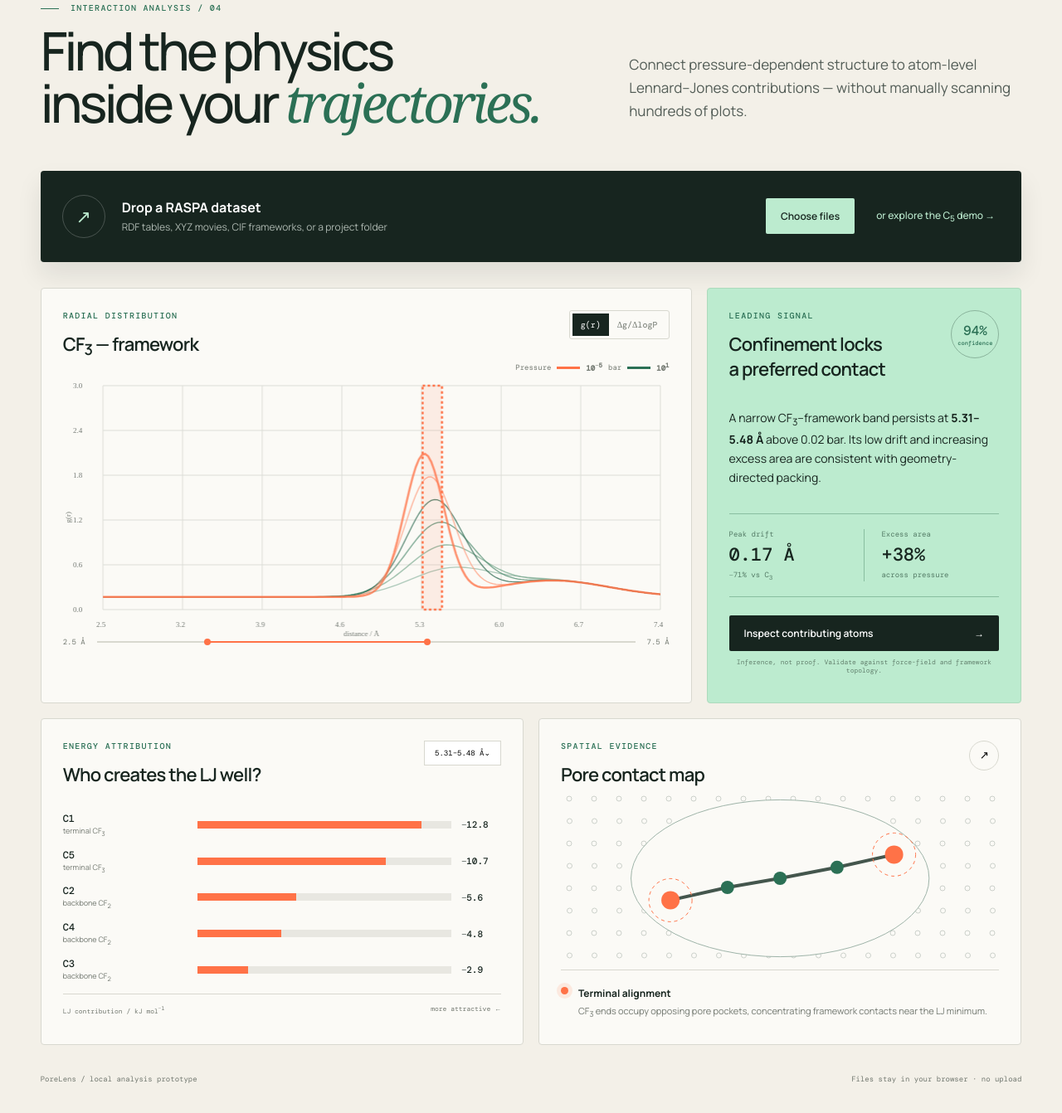
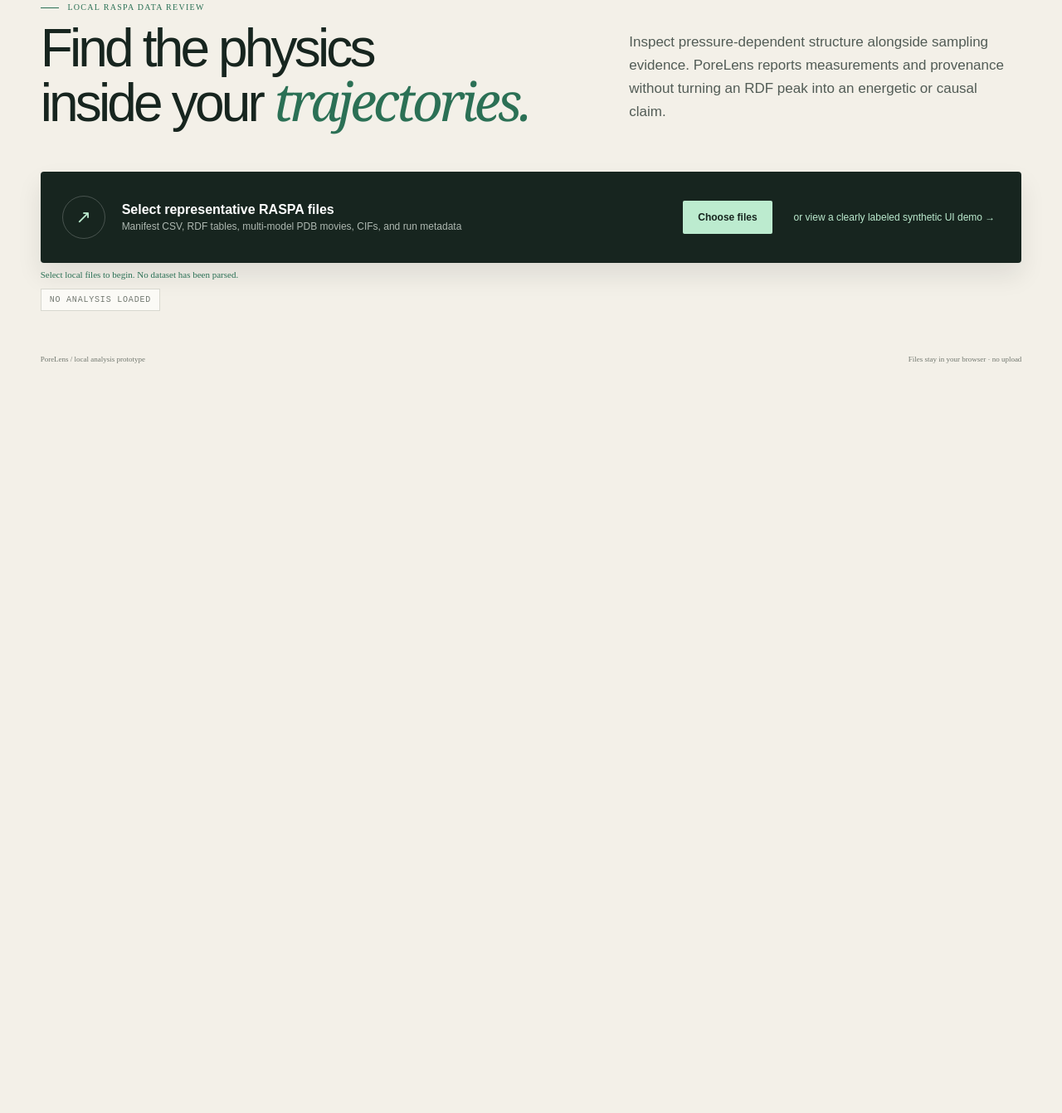
Before and after one commit to ChristianM2028/PoreLens-v1, a plain HTML site: page index.html in a window 1280 px wide. Shown: the part 139-1481 px from the top of the page at 83% size. After the commit the page ends 800 px from the top, so only its background shows below. Drawn offline with nearby package versions, Linux system fonts and the light colour scheme.

Commit message:
Clarify synthetic demo before real-data import

```diff
--- a/app.js
+++ b/app.js
@@ -1,7 +1,20 @@
+import { APP_MODES, summarizeSelectedFiles, viewForMode } from './ui-state.mjs';
+
 const rdfCanvas = document.querySelector('#rdfCanvas');
 const poreCanvas = document.querySelector('#poreCanvas');
 const fileInput = document.querySelector('#fileInput');
 const status = document.querySelector('#fileStatus');
+const workspace = document.querySelector('#demoWorkspace');
+const modeBanner = document.querySelector('#modeBanner');
+
+function setMode(mode, files = []) {
+  const view = viewForMode(mode, summarizeSelectedFiles(files));
+  workspace.hidden = view.workspaceHidden;
+  modeBanner.textContent = view.badge;
+  modeBanner.classList.toggle('synthetic', mode === APP_MODES.SYNTHETIC);
+  status.textContent = view.status;
+  if (!view.workspaceHidden) requestAnimationFrame(() => { drawRdf(); drawPore(); });
+}
 
 function fitCanvas(canvas) {
   const ratio = window.devicePixelRatio || 1;
@@ -17,7 +30,7 @@ function drawRdf() {
   const { context: c, width: w, height: h } = fitCanvas(rdfCanvas);
   const pad = { left: 48, right: 12, top: 12, bottom: 33 };
   const pw = w - pad.left - pad.right, ph = h - pad.top - pad.bottom;
-  c.font = '9px DM Mono'; c.strokeStyle = '#dcddd7'; c.fillStyle = '#747a74'; c.lineWidth = 1;
+  c.font = '9px ui-monospace'; c.strokeStyle = '#dcddd7'; c.fillStyle = '#747a74'; c.lineWidth = 1;
   for (let i = 0; i <= 5; i++) {
     const y = pad.top + ph * i / 5; c.beginPath(); c.moveTo(pad.left, y); c.lineTo(w-pad.right, y); c.stroke();
     c.fillText((3-i*.6).toFixed(1), 12, y+3);
@@ -55,14 +68,14 @@ function drawPore() {
 
 function handleFiles(files){
   if(!files.length)return;
-  const types=[...files].reduce((a,f)=>{const ext=f.name.split('.').pop().toUpperCase();a[ext]=(a[ext]||0)+1;return a},{});
-  status.textContent=`✓ ${files.length} files indexed locally · ${Object.entries(types).map(([k,v])=>`${v} ${k}`).join(' · ')} · ready to map`;
+  setMode(APP_MODES.FILES_SELECTED, files);
 }
 fileInput.addEventListener('change',e=>handleFiles(e.target.files));
-document.querySelector('#demoButton').addEventListener('click',()=>{status.textContent='✓ C₅ demo loaded · 48 pressure states · 12,400 trajectory frames';drawRdf();drawPore()});
+document.querySelector('#demoButton').addEventListener('click',()=>setMode(APP_MODES.SYNTHETIC));
 document.querySelector('#inspectButton').addEventListener('click',()=>document.querySelector('#details').scrollIntoView({behavior:'smooth'}));
 document.querySelectorAll('.segmented button').forEach(button=>button.addEventListener('click',e=>{e.currentTarget.parentElement.querySelectorAll('button').forEach(b=>b.classList.remove('active'));e.currentTarget.classList.add('active')}));
 const drop=document.querySelector('#dropzone');
 ['dragenter','dragover'].forEach(name=>drop.addEventListener(name,e=>{e.preventDefault();drop.style.outline='2px solid #ff7247'}));
 ['dragleave','drop'].forEach(name=>drop.addEventListener(name,e=>{e.preventDefault();drop.style.outline='none';if(e.dataTransfer)handleFiles(e.dataTransfer.files)}));
-window.addEventListener('resize',()=>{drawRdf();drawPore()});drawRdf();drawPore();
+window.addEventListener('resize',()=>{if (!workspace.hidden) { drawRdf(); drawPore(); }});
+setMode(APP_MODES.EMPTY);
--- a/index.html
+++ b/index.html
@@ -4,9 +4,6 @@
   <meta charset="utf-8">
   <meta name="viewport" content="width=device-width,initial-scale=1">
   <title>PoreLens — RASPA trajectory forensics</title>
-  <link rel="preconnect" href="https://fonts.googleapis.com">
-  <link rel="preconnect" href="https://fonts.gstatic.com" crossorigin>
-  <link href="https://fonts.googleapis.com/css2?family=DM+Mono:wght@400;500&family=Manrope:wght@400;500;600;700&display=swap" rel="stylesheet">
   <link rel="stylesheet" href="styles.css">
 </head>
 <body>
@@ -19,24 +16,27 @@
   <main id="workspace">
     <section class="hero">
       <div>
-        <p class="eyebrow"><span></span> INTERACTION ANALYSIS / 04</p>
+        <p class="eyebrow"><span></span> LOCAL RASPA DATA REVIEW</p>
         <h1>Find the physics<br>inside your <em>trajectories.</em></h1>
       </div>
-      <p class="hero-copy">Connect pressure-dependent structure to atom-level Lennard–Jones contributions — without manually scanning hundreds of plots.</p>
+      <p class="hero-copy">Inspect pressure-dependent structure alongside sampling evidence. PoreLens reports measurements and provenance without turning an RDF peak into an energetic or causal claim.</p>
     </section>
 
     <section class="upload-card" id="dropzone">
       <div class="upload-icon">↗</div>
-      <div><strong>Drop a RASPA dataset</strong><span>RDF tables, XYZ movies, CIF frameworks, or a project folder</span></div>
-      <label class="button light">Choose files<input id="fileInput" type="file" multiple accept=".csv,.dat,.txt,.xyz,.cif,.json"></label>
-      <button class="text-button" id="demoButton">or explore the C<sub>5</sub> demo →</button>
+      <div><strong>Select representative RASPA files</strong><span>Manifest CSV, RDF tables, multi-model PDB movies, CIFs, and run metadata</span></div>
+      <label class="button light">Choose files<input id="fileInput" type="file" multiple accept=".csv,.dat,.txt,.pdb,.cif,.json,.input"></label>
+      <button class="text-button" id="demoButton">or view a clearly labeled synthetic UI demo →</button>
     </section>
-    <div class="file-status" id="fileStatus" aria-live="polite"></div>
+    <div class="file-status" id="fileStatus" aria-live="polite">Select local files to begin. No dataset has been parsed.</div>
+
+    <div class="mode-banner" id="modeBanner">No analysis loaded</div>
+    <div id="demoWorkspace" hidden>
 
     <section class="analysis-grid">
       <article class="panel rdf-panel">
         <div class="panel-head">
-          <div><p class="eyebrow">RADIAL DISTRIBUTION</p><h2>CF<sub>3</sub> — framework</h2></div>
+          <div><p class="eyebrow">SYNTHETIC RADIAL DISTRIBUTION</p><h2>Illustrative pair — framework</h2></div>
           <div class="segmented"><button class="active">g(r)</button><button>Δg/ΔlogP</button></div>
         </div>
         <div class="legend"><span>Pressure</span><i></i><b>10<sup>−5</sup></b><span>bar</span><i></i><b>10<sup>1</sup></b></div>
@@ -45,35 +45,29 @@
       </article>
 
       <aside class="panel finding-panel">
-        <div class="panel-head"><div><p class="eyebrow">LEADING SIGNAL</p><h2>Confinement locks<br>a preferred contact</h2></div><span class="confidence">94%<small>confidence</small></span></div>
-        <p class="finding-copy">A narrow CF<sub>3</sub>–framework band persists at <strong>5.31–5.48 Å</strong> above 0.02 bar. Its low drift and increasing excess area are consistent with geometry-directed packing.</p>
-        <div class="metric-row"><div><span>Peak drift</span><strong>0.17 Å</strong><small>−71% vs C<sub>3</sub></small></div><div><span>Excess area</span><strong>+38%</strong><small>across pressure</small></div></div>
-        <button class="button dark" id="inspectButton">Inspect contributing atoms <span>→</span></button>
-        <p class="fineprint">Inference, not proof. Validate against force-field and framework topology.</p>
+        <div class="panel-head"><div><p class="eyebrow">DEMO LIMITATION</p><h2>No scientific finding</h2></div></div>
+        <p class="finding-copy">These curves are synthetic and exist only to preview the interface. They contain no loading, unnormalized histogram, trajectory, topology, or force-field evidence.</p>
+        <div class="metric-row"><div><span>Peak metrics</span><strong>Not calculated</strong><small>requires parsed RDF rows</small></div><div><span>Sampling status</span><strong>Unknown</strong><small>requires histogram weight</small></div></div>
+        <button class="button dark" id="inspectButton">Review unavailable evidence <span>→</span></button>
+        <p class="fineprint">No confidence, energy, causality, or coordination claim is made.</p>
       </aside>
     </section>
 
     <section class="lower-grid" id="details">
       <article class="panel contributors">
-        <div class="panel-head"><div><p class="eyebrow">ENERGY ATTRIBUTION</p><h2>Who creates the LJ well?</h2></div><button class="chip">5.31–5.48 Å⌄</button></div>
-        <div class="bar-chart" id="barChart">
-          <div><label><b>C1</b><span>terminal CF<sub>3</sub></span></label><i><em style="--w:88%"></em></i><strong>−12.8</strong></div>
-          <div><label><b>C5</b><span>terminal CF<sub>3</sub></span></label><i><em style="--w:74%"></em></i><strong>−10.7</strong></div>
-          <div><label><b>C2</b><span>backbone CF<sub>2</sub></span></label><i><em style="--w:39%"></em></i><strong>−5.6</strong></div>
-          <div><label><b>C4</b><span>backbone CF<sub>2</sub></span></label><i><em style="--w:33%"></em></i><strong>−4.8</strong></div>
-          <div><label><b>C3</b><span>backbone CF<sub>2</sub></span></label><i><em style="--w:20%"></em></i><strong>−2.9</strong></div>
-        </div>
-        <footer><span>LJ contribution / kJ mol<sup>−1</sup></span><span>more attractive ←</span></footer>
+        <div class="panel-head"><div><p class="eyebrow">ENERGY ATTRIBUTION</p><h2>Unavailable</h2></div></div>
+        <p class="placeholder-copy">Pairwise Lennard–Jones attribution is disabled. It requires validated coordinates, parameters, mixing rules, exclusions, cutoff treatment, and periodic-boundary behavior.</p>
       </article>
       <article class="panel geometry">
         <div class="panel-head"><div><p class="eyebrow">SPATIAL EVIDENCE</p><h2>Pore contact map</h2></div><button class="icon-button">↗</button></div>
         <canvas id="poreCanvas" width="580" height="340" aria-label="Molecular pore contact visualization"></canvas>
-        <div class="geometry-note"><span class="pulse"></span><div><strong>Terminal alignment</strong><p>CF<sub>3</sub> ends occupy opposing pore pockets, concentrating framework contacts near the LJ minimum.</p></div></div>
+        <div class="geometry-note"><span class="pulse"></span><div><strong>Synthetic geometry</strong><p>This decorative preview is not a trajectory frame and does not identify atom roles or contacts.</p></div></div>
       </article>
     </section>
+    </div>
   </main>
 
   <footer class="page-footer"><span>PoreLens / local analysis prototype</span><span>Files stay in your browser · no upload</span></footer>
-  <script src="app.js"></script>
+  <script type="module" src="app.js"></script>
 </body>
 </html>
--- /dev/null
+++ b/ui-state.mjs
@@ -0,0 +1,27 @@
+export const APP_MODES = Object.freeze({ EMPTY: 'empty', SYNTHETIC: 'synthetic', FILES_SELECTED: 'files-selected' });
+
+export function summarizeSelectedFiles(files) {
+  const list = Array.from(files ?? []);
+  const types = new Map();
+  for (const file of list) {
+    const name = typeof file.name === 'string' ? file.name : '';
+    const dot = name.lastIndexOf('.');
+    const extension = dot >= 0 ? name.slice(dot + 1).toUpperCase() : 'UNKNOWN';
+    types.set(extension, (types.get(extension) ?? 0) + 1);
+  }
+  return { count: list.length, typeSummary: [...types].map(([ext, count]) => `${count} ${ext}`).join(' · ') };
+}
+
+export function viewForMode(mode, summary = { count: 0, typeSummary: '' }) {
+  if (mode === APP_MODES.SYNTHETIC) return {
+    workspaceHidden: false,
+    badge: 'Synthetic demonstration',
+    status: 'Synthetic demo active · illustrative curves only · not calculated from RASPA data',
+  };
+  if (mode === APP_MODES.FILES_SELECTED) return {
+    workspaceHidden: true,
+    badge: 'No analysis loaded',
+    status: `${summary.count} local file${summary.count === 1 ? '' : 's'} selected${summary.typeSummary ? ` · ${summary.typeSummary}` : ''}. Parsing is not implemented yet; no scientific values are shown.`,
+  };
+  return { workspaceHidden: true, badge: 'No analysis loaded', status: 'Select local files to begin. No dataset has been parsed.' };
+}
```
Also changed, not shown: test-ui-state.mjs (added, +23 -0 lines), README.md, styles.css.
